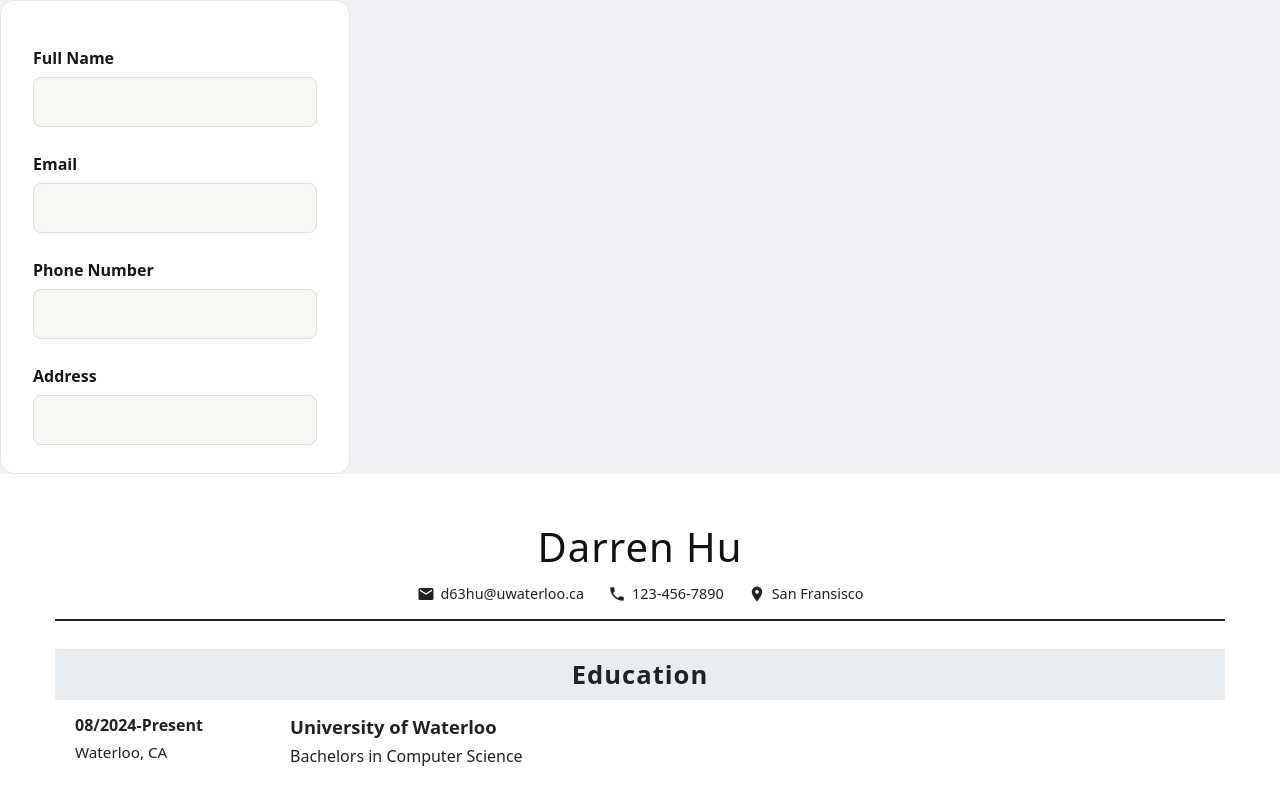
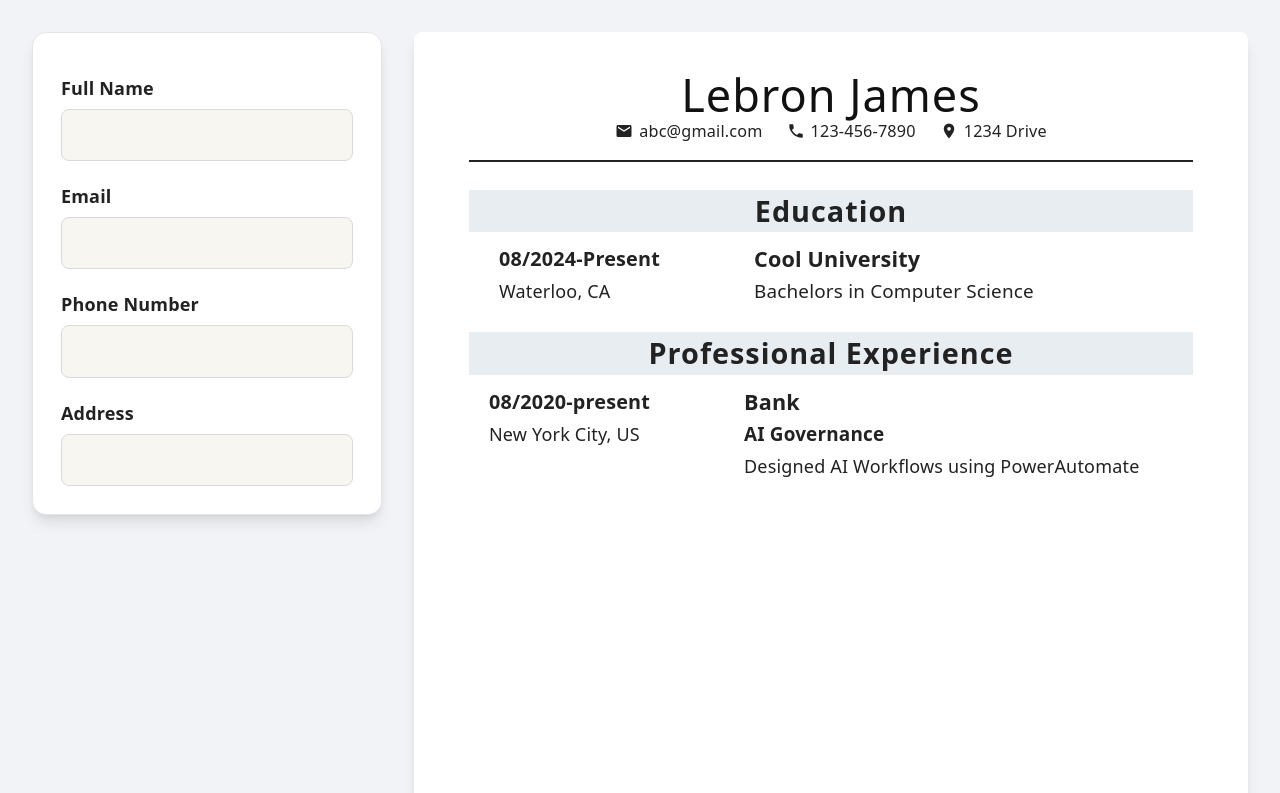
Before and after one commit to GoldenGlint/CV-Application, a React (Vite) app: page / in a window 1280 px wide. Shown: the top 793 px of the page. Built offline with nearby package versions, Linux system fonts and the light colour scheme.

Commit message:
Styling done + trying to refactor setPerson
Commiting because of lag

```diff
--- a/src/App.jsx
+++ b/src/App.jsx
@@ -5,22 +5,22 @@ import viteLogo from './assets/vite.svg'
 import './App.css'
 
 
-function ResumeHeader(){
+function ResumeHeader({person}){
     return (
       <>
-      <h1 className="resumeName">Darren Hu</h1>
+      <h1 className="resumeName">{person.personal.name||"Lebron James"}</h1>
       <div className="contact">
         <div className="emailContainer">
           <svg xmlns="http://www.w3.org/2000/svg" viewBox="0 0 24 24"><title>email</title><path d="M20,8L12,13L4,8V6L12,11L20,6M20,4H4C2.89,4 2,4.89 2,6V18A2,2 0 0,0 4,20H20A2,2 0 0,0 22,18V6C22,4.89 21.1,4 20,4Z" /></svg>
-          <h3 className="resumeEmail">d63hu@uwaterloo.ca</h3>
+          <h3 className="resumeEmail">{person.personal.email||"abc@gmail.com"}</h3>
         </div>
         <div className="phoneContainer">
           <svg xmlns="http://www.w3.org/2000/svg" viewBox="0 0 24 24"><title>phone</title><path d="M6.62,10.79C8.06,13.62 10.38,15.94 13.21,17.38L15.41,15.18C15.69,14.9 16.08,14.82 16.43,14.93C17.55,15.3 18.75,15.5 20,15.5A1,1 0 0,1 21,16.5V20A1,1 0 0,1 20,21A17,17 0 0,1 3,4A1,1 0 0,1 4,3H7.5A1,1 0 0,1 8.5,4C8.5,5.25 8.7,6.45 9.07,7.57C9.18,7.92 9.1,8.31 8.82,8.59L6.62,10.79Z" /></svg>
-          <h3 className="resumePhone">123-456-7890</h3>
+          <h3 className="resumePhone">{person.personal.phoneNumber||"123-456-7890"}</h3>
         </div>
         <div className="locationContainer">
           <svg xmlns="http://www.w3.org/2000/svg" viewBox="0 0 24 24"><title>map-marker</title><path d="M12,11.5A2.5,2.5 0 0,1 9.5,9A2.5,2.5 0 0,1 12,6.5A2.5,2.5 0 0,1 14.5,9A2.5,2.5 0 0,1 12,11.5M12,2A7,7 0 0,0 5,9C5,14.25 12,22 12,22C12,22 19,14.25 19,9A7,7 0 0,0 12,2Z" /></svg>
-          <h3 className="locationResume">San Fransisco</h3>
+          <h3 className="locationResume">{person.personal.address||"1234 Drive"}</h3>
         </div>
       </div>
 
@@ -42,7 +42,7 @@ function ResumeEducation(){
           </div>
 
           <div className="rightEducation">
-            <h3 className="resumeUniversity"> University of Waterloo</h3>
+            <h3 className="resumeUniversity">Cool University</h3>
             <h3 className="resumeDegree">Bachelors in Computer Science</h3>
           </div>
 
@@ -64,7 +64,7 @@ function ResumeExperience(){
             <h3 className="resumeExperienceLocation">New York City, US</h3>
           </div>
           <div className="rightExperience">
-            <h3 className="resumeCompany">CIBC</h3>
+            <h3 className="resumeCompany">Bank</h3>
             <h3 className="resumePosition">AI Governance</h3>
             <h3 className="resumeDescription">Designed AI Workflows using PowerAutomate</h3>
           </div>
@@ -75,10 +75,10 @@ function ResumeExperience(){
   )
 }
 
-function Resume(){
+function Resume({person}){
   return(
     <div className="resumeGroup">
-    <ResumeHeader/>
+    <ResumeHeader person={person}/>
     <ResumeEducation/>
     <ResumeExperience/>
     </div>
@@ -97,13 +97,20 @@ function Form({setPerson}){
 }
 
 
-function InputField({name="Default Label", msg="enter a value", fieldType="text", field, setPerson}){
+function InputField({name="Default Label", msg="enter a value", fieldType="text", section, field, setPerson}){
   return (
     <>
       <label htmlFor={name}>{msg}</label>
       <input type={fieldType} name={name} onChange={
         (event) => {
-          setPerson((prevPerson) => ({...prevPerson, [field]: event.target.value }));
+          setPerson((prevPerson) =>
+             ({...prevPerson,
+              [section]: {
+                ...prevPerson[section],
+                [field]: event.target.value
+              }
+
+             }));
         }
       }/>
     </>
@@ -115,10 +122,10 @@ function InputField({name="Default Label", msg="enter a value", fieldType="text"
 function FormPersonal({setPerson}){
   return(
     <div className="formPerson">
-     <InputField className="inputField" name="FirstName" msg="Full Name" fieldType="text" field="name" setPerson={setPerson}/>
-     <InputField className="inputField" name="Email" msg="Email" fieldType="text" field="email" setPerson={setPerson}/>
-     <InputField  className="inputField" name="PhoneNumber" msg="Phone Number" fieldType="text" field="phoneNumber" setPerson={setPerson}/>
-     <InputField  className="inputField" name="Address" msg="Address" fieldType="text" field="address" setPerson={setPerson}/>
+     <InputField className="inputField" name="FirstName" msg="Full Name" fieldType="text" section="personal" field="name" setPerson={setPerson}/>
+     <InputField className="inputField" name="Email" msg="Email" fieldType="text" section="personal" field="email" setPerson={setPerson}/>
+     <InputField  className="inputField" name="PhoneNumber" msg="Phone Number" fieldType="text" section="personal" field="phoneNumber" setPerson={setPerson}/>
+     <InputField  className="inputField" name="Address" msg="Address" fieldType="text" section="personal" field="address" setPerson={setPerson}/>
     </div>
    )
 }
@@ -133,19 +140,30 @@ function FormExperience(){
 
 function App() {
   const [person, setPerson] = useState({
-    name: "",
-    email: "",
-    phoneNumber: "",
-    address: ""
+    personal:{
+      name: "",
+      email: "",
+      phoneNumber: "",
+      address: ""
+    },
+    education: {
+
+    },
+    experience: {
+
+    }
+
   })
 
   console.log(person);
 
   return (
-    <>
+
+    <div className="App">
       <Form setPerson={setPerson}/>
-      <Resume/>
-    </>
+      <Resume person={person}/>
+    </div>
+
   )
 }
 
--- a/src/index.css
+++ b/src/index.css
@@ -13,8 +13,20 @@
     rgba(0, 0, 0, 0.05) 0 4px 6px -2px;
 
   --sans: system-ui, "Segoe UI", Roboto, sans-serif;
+  --heading: system-ui, "Segoe UI", Roboto, sans-serif;
+  --mono: ui-monospace, Consolas, monospace;
 
-  font-family: var(--sans);
+  font: 18px/145% var(--sans);
+  letter-spacing: 0.18px;
+
+  color: var(--text);
+  background: var(--bg);
+
+  font-synthesis: none;
+  text-rendering: optimizeLegibility;
+
+  -webkit-font-smoothing: antialiased;
+  -moz-osx-font-smoothing: grayscale;
 }
 
 * {
@@ -29,55 +41,38 @@ body,
   min-height: 100vh;
 }
 
-html,
-body,
-#root {
-  margin: 0;
-  width: 100%;
-  min-height: 100%;
+body {
+  background: #f2f3f6;
 }
 
-body {
-  min-width: 1000px;
-  background: #f1f2f5;
-}
-
-/* ========================================
-   MAIN APP
-======================================== */
-
-
+/* APP LAYOUT */
 
 .App {
+  display: flex;
+  flex-direction: row;
+  align-items: flex-start;
+
   width: 100%;
   min-height: 100vh;
 
-  display: grid;
-  grid-template-columns: 350px 1fr;
+  gap: 32px;
 
-  gap: 40px;
-  padding: 30px 40px;
-
-  align-items: start;
-
-  box-sizing: border-box;
+  padding: 32px;
 }
 
-
-/* ========================================
-   LEFT FORM
-======================================== */
+/* FORM */
 
 .formGroup {
-  width: 350px;
+  flex: 0 0 350px;
 
-  padding: 28px 32px;
+  padding: 28px;
 
   background: white;
-  border: 1px solid #e5e4e7;
+
+  border: 1px solid var(--border);
   border-radius: 14px;
 
-  box-sizing: border-box;
+  box-shadow: var(--shadow);
 }
 
 .formPerson {
@@ -90,27 +85,28 @@ body {
 }
 
 .formPerson label {
-  margin-top: 18px;
+  margin-top: 14px;
 
   font-size: 1rem;
   font-weight: 700;
 
-  color: #181818;
+  color: #222;
 }
 
 .formPerson input {
   width: 100%;
 
-  padding: 13px;
+  padding: 12px 14px;
+
+  border: 1px solid #d9d9d9;
+  border-radius: 8px;
+
+  background: #f7f6f1;
+
+  color: #111;
 
   font: inherit;
-
-  background: #f8f7f2;
-
-  border: 1px solid #dedede;
-  border-radius: 8px;
-
-  color: #111;
+  font-size: 0.95rem;
 }
 
 .formPerson input:focus {
@@ -121,28 +117,30 @@ body {
   box-shadow: 0 0 0 3px var(--accent-bg);
 }
 
-/* ========================================
-   RESUME
-======================================== */
+/* RESUME */
 
 .resumeGroup {
-  width: 100%;
+  flex: 1;
+
   min-width: 0;
   min-height: 1000px;
 
-  padding: 45px 55px;
+  padding: 50px 55px;
 
   background: white;
+  color: #222;
 
-  box-sizing: border-box;
+  border-radius: 8px;
+
+  box-shadow: var(--shadow);
 }
 
-/* ========================================
-   RESUME HEADER
-======================================== */
+/* RESUME HEADER */
 
 .resumeName {
   text-align: center;
+
+  font-family: var(--heading);
 
   font-size: 2.5rem;
   font-weight: 500;
@@ -201,19 +199,19 @@ body {
   color: #222;
 }
 
-/* ========================================
-   EDUCATION
-======================================== */
+/* EDUCATION */
 
 .resumeEducationHeader {
+  font-family: var(--heading);
+
   font-size: 1.6rem;
-  font-weight: 700;
+  font-weight: 600;
 
   margin: 28px 0 14px;
 
   padding: 8px 12px;
 
-  background: #e8edf1;
+  background-color: #e8edf1;
 
   text-align: center;
 
@@ -223,13 +221,13 @@ body {
 }
 
 .educationList {
-  padding: 0 20px;
+  padding: 0 30px;
 }
 
 .educationItem {
   display: grid;
 
-  grid-template-columns: 180px minmax(0, 1fr);
+  grid-template-columns: 220px 1fr;
 
   gap: 35px;
 }
@@ -257,38 +255,38 @@ body {
 }
 
 .resumeEducationDate {
-  font-size: 1rem;
+  font-size: 1.1rem;
   font-weight: 600;
 }
 
 .resumeUniversityLocation {
-  font-size: 0.95rem;
+  font-size: 1rem;
   font-weight: 400;
 }
 
 .resumeUniversity {
-  font-size: 1.15rem;
+  font-size: 1.2rem;
   font-weight: 700;
 }
 
 .resumeDegree {
-  font-size: 1rem;
+  font-size: 1.05rem;
   font-weight: 400;
 }
 
-/* ========================================
-   EXPERIENCE
-======================================== */
+/* EXPERIENCE */
 
 .resumeExperienceHeader {
+  font-family: var(--heading);
+
   font-size: 1.6rem;
-  font-weight: 700;
+  font-weight: 600;
 
   margin: 28px 0 14px;
 
   padding: 8px 12px;
 
-  background: #e8edf1;
+  background-color: #e8edf1;
 
   text-align: center;
 
@@ -304,7 +302,7 @@ body {
 .experienceItem {
   display: grid;
 
-  grid-template-columns: 180px minmax(0, 1fr);
+  grid-template-columns: 220px 1fr;
 
   gap: 35px;
 }
@@ -333,55 +331,44 @@ body {
 }
 
 .resumeExperienceDate {
-  font-size: 1rem;
+  font-size: 1.1rem;
   font-weight: 600;
 }
 
 .resumeExperienceLocation {
-  font-size: 0.95rem;
+  font-size: 1rem;
   font-weight: 400;
 }
 
 .resumeCompany {
-  font-size: 1.15rem;
+  font-size: 1.2rem;
   font-weight: 700;
 }
 
 .resumePosition {
-  font-size: 1rem;
+  font-size: 1.05rem;
   font-weight: 600;
 }
 
 .resumeDescription {
-  font-size: 0.95rem;
+  font-size: 1rem;
   font-weight: 400;
 }
 
-/* ========================================
-   RESPONSIVE
-======================================== */
+/* OPTIONAL RESPONSIVE FALLBACK */
 
 @media (max-width: 900px) {
   .App {
-    grid-template-columns: 1fr;
+    flex-direction: column;
+  }
 
-    padding: 20px;
+  .formGroup {
+    flex: none;
+
+    width: 100%;
   }
 
   .resumeGroup {
-    padding: 30px;
+    width: 100%;
   }
 }
-
-@media (max-width: 600px) {
-  .educationItem,
-  .experienceItem {
-    grid-template-columns: 1fr;
-  }
-
-  .contact {
-    flex-direction: column;
-
-    gap: 8px;
-  }
-}
```
